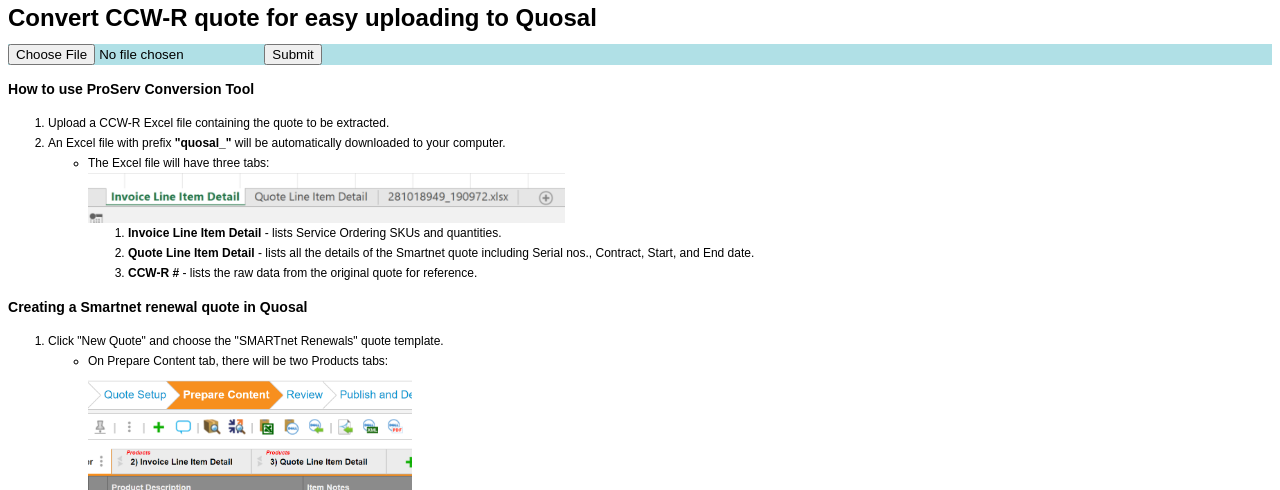
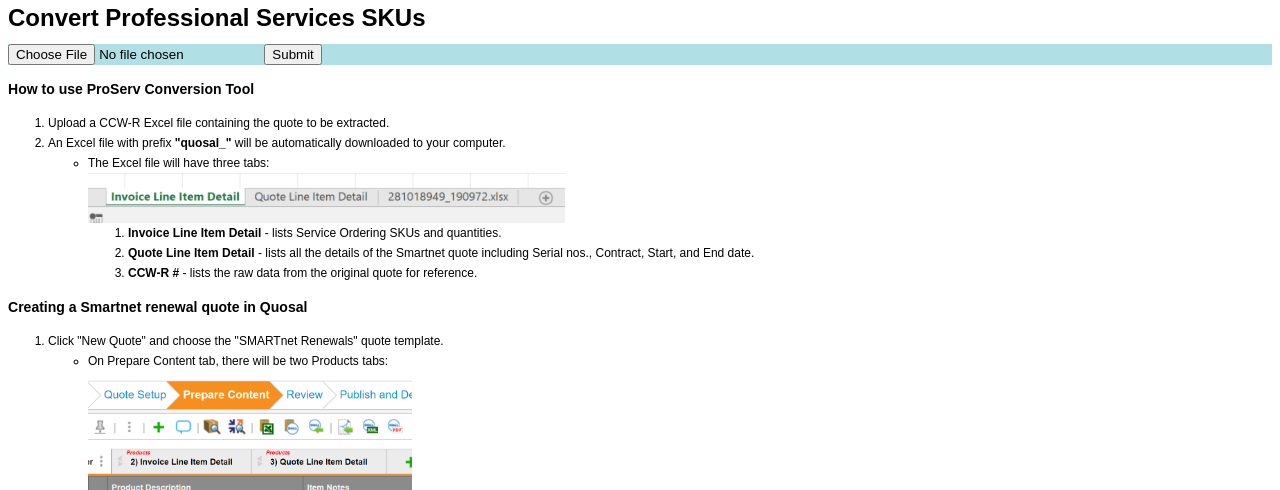
Before and after one commit to 3rdworldjuander/ProServConvert, a Flask app: page / in a window 1280 px wide. Shown: the top 490 px of the page. Run offline with Flask 2, Linux system fonts and the light colour scheme; some libraries are stand-ins or nearby versions.

Commit message:
Update index.html

```diff
--- a/app/templates/index.html
+++ b/app/templates/index.html
@@ -3,7 +3,7 @@
 <title>{{ title }}</title>
 </head>
 <body style= "FONT-SIZE:12px; LINE-HEIGHT:20px; font-family:sans-serif">
-<h1>Convert CCW-R quote for easy uploading to Quosal</h1>
+<h1>Convert Professional Services SKUs</h1>
 <form method=post enctype=multipart/form-data  style="background-color:powderblue; paddling-left:520pt;">
     {{ form.hidden_tag() }}
     {{ form.file }}
```
